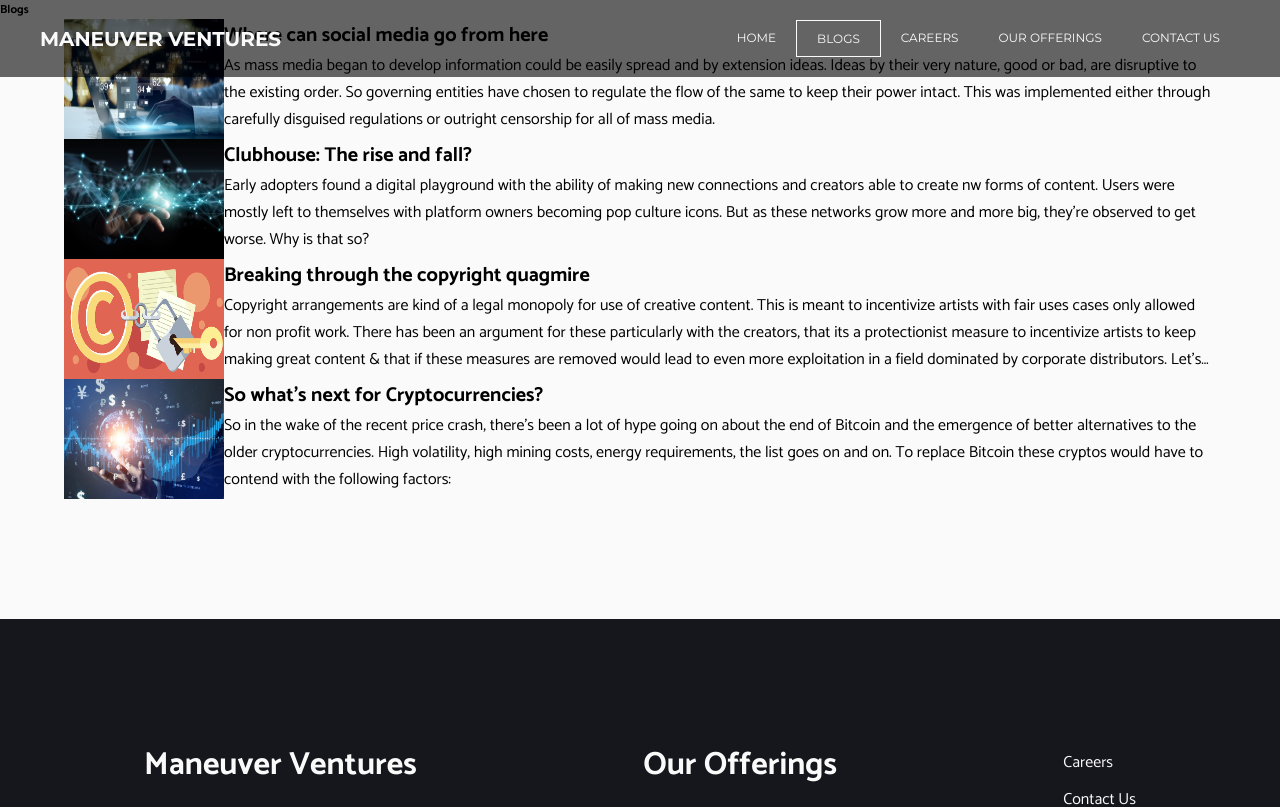
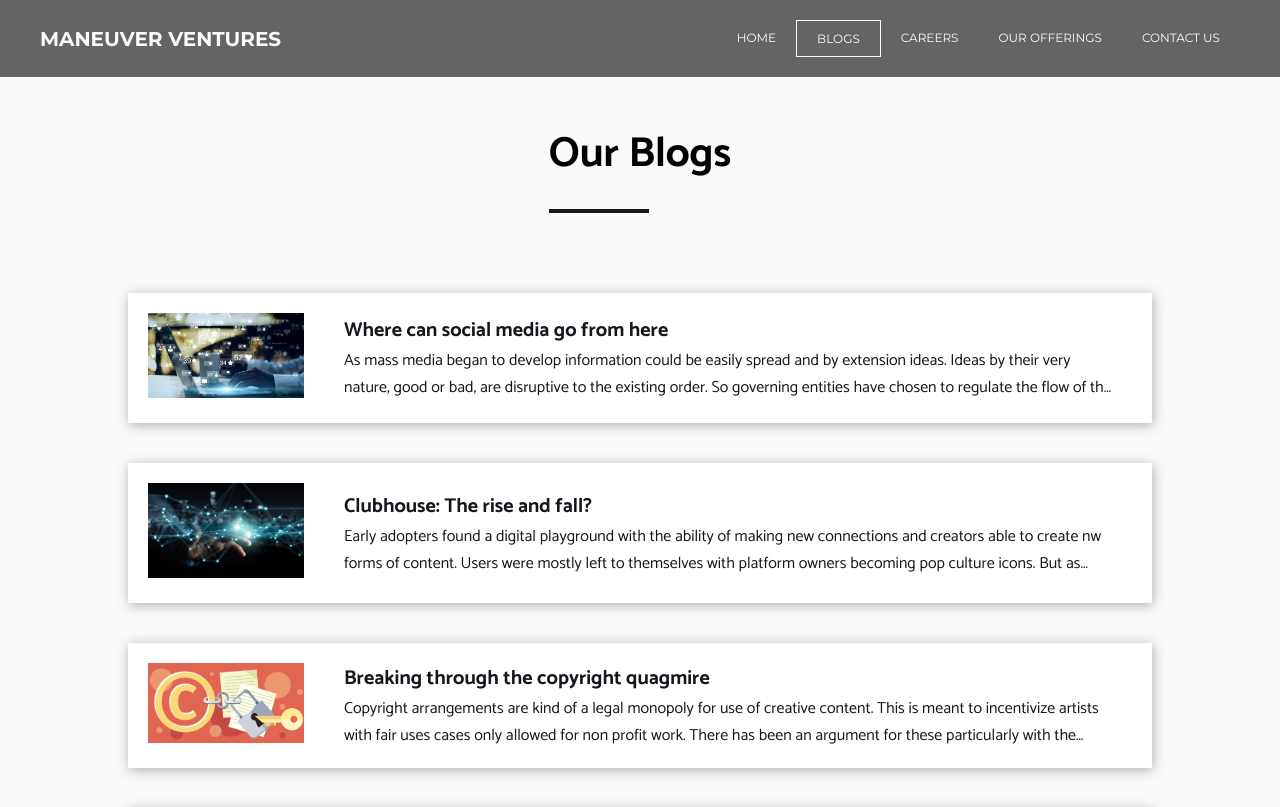
Before and after one commit to mritunjaysaha/project-1, a Next.js app: page /blogs in a window 1280 px wide. Shown: the top 807 px of the page. Built offline with nearby package versions, Linux system fonts and the light colour scheme.

Commit message:
completed blogs pages

```diff
--- a/pages/blogs/index.js
+++ b/pages/blogs/index.js
@@ -4,8 +4,13 @@ import styles from "../../styles/blogPages.module.scss";
 export default function Blog() {
     return (
         <>
-            <section>
-                <h3>Blogs</h3>
+            <section className={styles.blogPages}>
+                <h1>
+                    Our Blogs
+                    <div
+                        className={`${styles.horizontalBorder} ${styles.backgroundBlack}`}
+                    ></div>
+                </h1>
                 <BlogSection />
             </section>
         </>
--- a/src/blogSection.jsx
+++ b/src/blogSection.jsx
@@ -1,6 +1,5 @@
 import styles from "../styles/blogSection.module.scss";
 import { blogData } from "../blogsData";
-import { Anchor } from "./atoms/anchor";
 import Fade from "react-reveal";
 
 function ReadMore() {
@@ -14,23 +13,19 @@ function ReadMore() {
 function CardContents({ img, title, summary, id }) {
     return (
         <Fade bottom duration={800}>
-            <div className={styles.cardsContentsContainer}>
-                <img variant="top" src={img} alt={title} />
+            <a className={styles.cardsContentsContainer} href={`/blogs/${id}`}>
+                <figure>
+                    <img variant="top" src={img} alt={title} />
+                </figure>
                 <div>
                     <li key={title}>
-                        <h3>
-                            {title
-                                ? title
-                                : `Card title that wraps to a new line`}
-                        </h3>
+                        <h3>{title}</h3>
                     </li>
                     <p>
-                        <p className={styles.pEllipsis}>
-                            {summary ? summary : `summary goes here`}
-                        </p>
+                        <p className={styles.pEllipsis}>{summary}</p>
                     </p>
                 </div>
-            </div>
+            </a>
         </Fade>
     );
 }
--- a/styles/blogPages.module.scss
+++ b/styles/blogPages.module.scss
@@ -2,6 +2,17 @@
 
 $bannerHeightMobile: 60vh;
 $bannerHeightDesktop: 80vh;
+
+.blogPages {
+    padding-top: $marginTopBottom;
+
+    h1 {
+        font-size: $fs-desktop-large;
+        text-align: center;
+        margin: 0 auto 8rem auto;
+        width: max-content;
+    }
+}
 .layer,
 .parallax,
 .someSpace,
--- a/styles/blogSection.module.scss
+++ b/styles/blogSection.module.scss
@@ -12,11 +12,6 @@
         font-size: $fs-small;
     }
 
-    a {
-        color: $golden;
-        font-size: $fs-small;
-    }
-
     img {
         max-width: 100%;
         max-height: 100%;
@@ -25,25 +20,46 @@
 
 .cardsContentsContainer {
     display: flex;
+    align-items: center;
+
+    width: 80vw;
+
+    background-color: white;
+    box-shadow: $box-shadow;
+
+    color: $black;
+
+    transition: $transition;
+
+    &:hover {
+        text-decoration: none;
+        color: inherit;
+        box-shadow: $box-shadow-hover;
+    }
+
+    margin: 4rem auto;
+    figure {
+        display: block;
+        margin: 2rem 4rem 2rem 2rem;
+    }
 
     img {
-        height: 12rem;
-        width: 16rem;
+        height: auto;
+        width: 20rem;
+    }
+
+    div {
+        width: 60vw;
+        margin-right: 4rem;
+        p {
+            width: 60vw;
+        }
     }
 }
 
 .pEllipsis {
     display: -webkit-box;
-    -webkit-line-clamp: 3;
+    -webkit-line-clamp: 2;
     -webkit-box-orient: vertical;
     overflow: hidden;
 }
-
-.readMore {
-    display: flex;
-    align-items: center;
-
-    span {
-        vertical-align: middle;
-    }
-}
```
